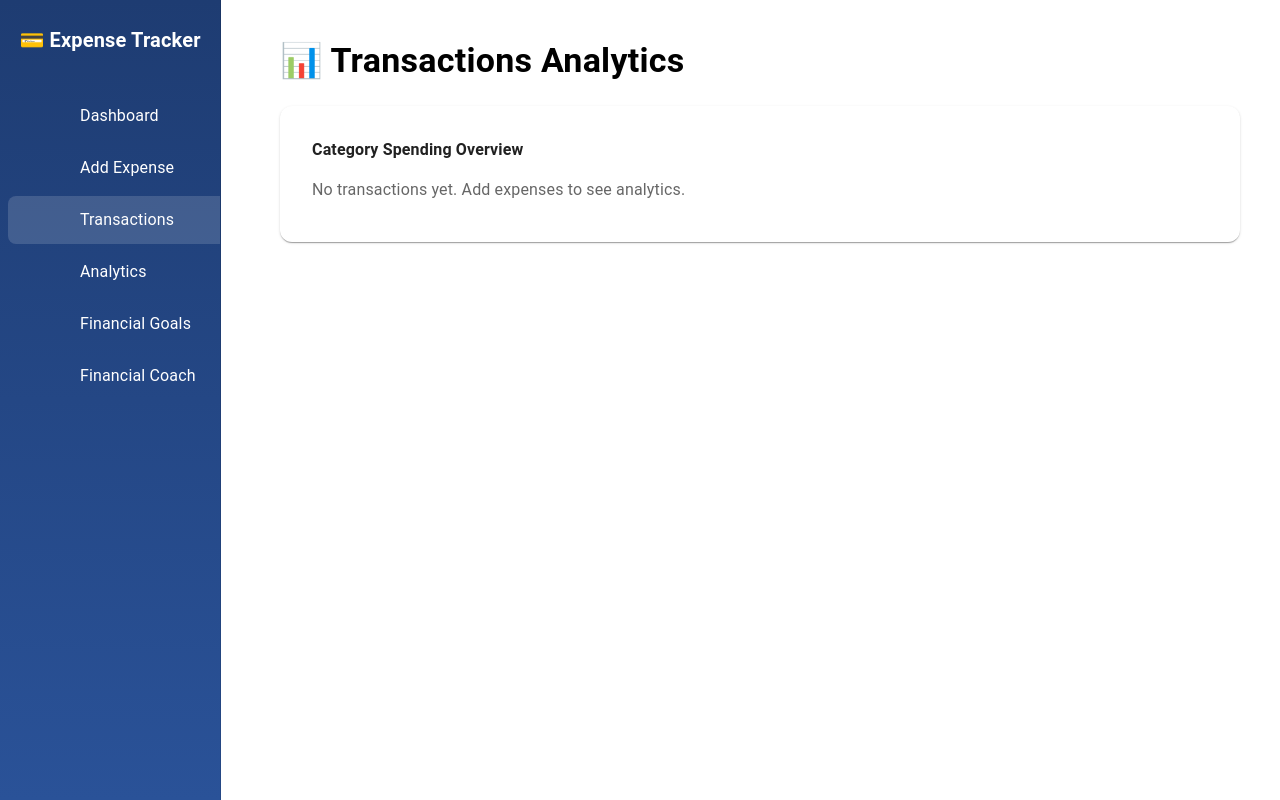
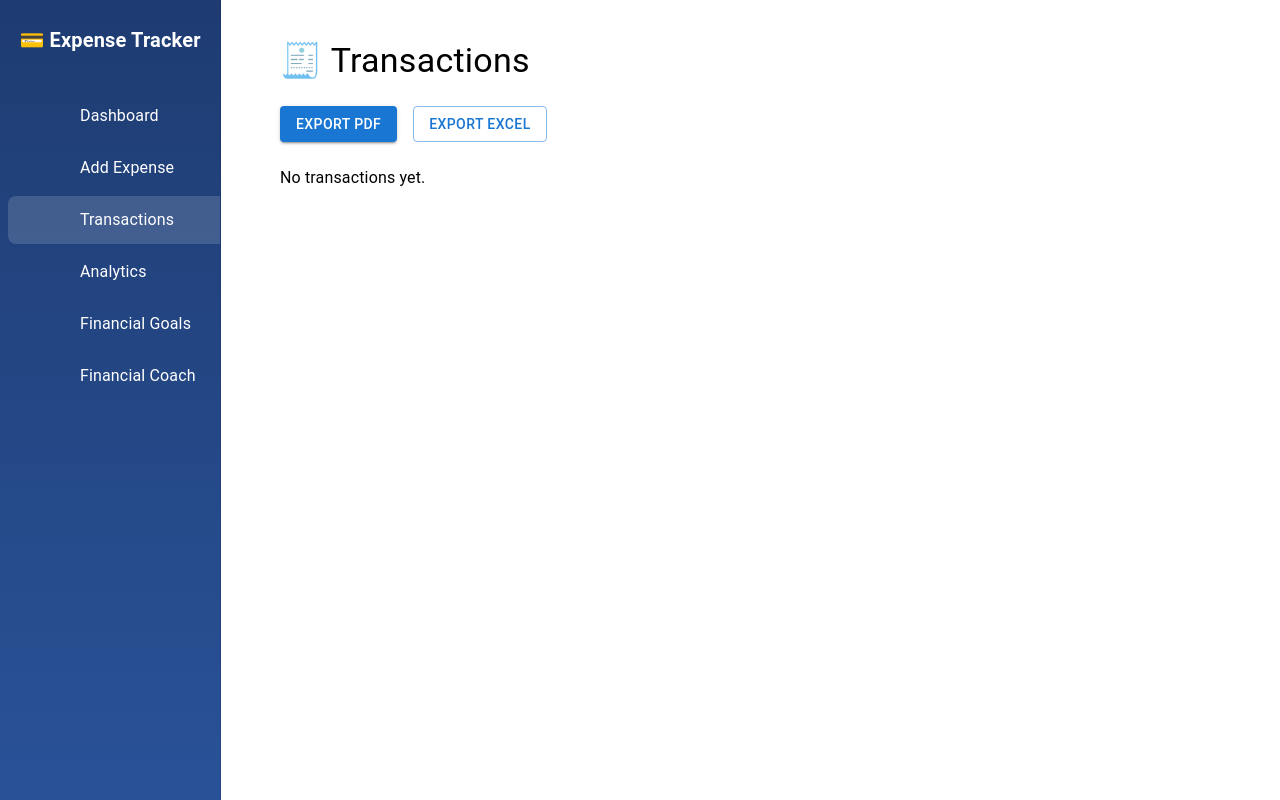
Before and after one commit to ShraddhaGadiwan/Expense-Tracker, a React (Create React App) app: page /transactions in a window 1280 px wide. Built offline with nearby package versions, Linux system fonts and the light colour scheme; some icons are missing.

Commit message:
Update UI

```diff
--- a/src/pages/Transactions.js
+++ b/src/pages/Transactions.js
@@ -1,60 +1,265 @@
-import { Card, CardContent, Typography, Box } from "@mui/material";
-import { PieChart, Pie, Cell, Tooltip, Legend, ResponsiveContainer } from "recharts";
+import { useState, useEffect } from "react";
+import {
+  Box,
+  Card,
+  CardContent,
+  Typography,
+  IconButton,
+  Dialog,
+  DialogTitle,
+  DialogContent,
+  DialogActions,
+  TextField,
+  Button,
+  Chip
+} from "@mui/material";
 
-const COLORS = ["#4caf50", "#2196f3", "#ff9800", "#f44336", "#9c27b0"];
+import DeleteIcon from "@mui/icons-material/Delete";
+import EditIcon from "@mui/icons-material/Edit";
 
-export default function Analytics({ expenses = [], budgets = {} }) {
-  const categories = ["Food", "Transport", "Shopping", "Bills", "Other"];
+import {
+  collection,
+  onSnapshot,
+  deleteDoc,
+  doc,
+  updateDoc,
+  query,
+  orderBy
+} from "firebase/firestore";
 
-  const data = categories.map((cat) => {
-    const total = expenses
-      .filter((e) => e.category === cat)
-      .reduce((sum, e) => sum + Number(e.amount || 0), 0);
-    return { name: cat, value: total };
-  });
+import { auth, db } from "../firebase/firebase";
 
-  const totalExpenses = data.reduce((sum, d) => sum + d.value, 0);
+import jsPDF from "jspdf";
+import * as XLSX from "xlsx";
 
+function Transactions({ expenses, setExpenses }) {
+  const [open, setOpen] = useState(false);
+  const [selected, setSelected] = useState(null);
+  const [editAmount, setEditAmount] = useState("");
+  const [editNotes, setEditNotes] = useState("");
+
+  // ================= LOAD FROM FIREBASE =================
+  useEffect(() => {
+    const user = auth.currentUser;
+    if (!user) return;
+
+    const q = query(
+      collection(db, "users", user.uid, "expenses"),
+      orderBy("createdAt", "desc")
+    );
+
+    const unsubscribe = onSnapshot(q, (snapshot) => {
+      const data = snapshot.docs.map((doc) => ({
+        id: doc.id,
+        ...doc.data()
+      }));
+
+      setExpenses(data);
+    });
+
+    return () => unsubscribe();
+  }, [setExpenses]);
+
+  // ================= DELETE =================
+  const handleDelete = async (id) => {
+    const user = auth.currentUser;
+    if (!user) return;
+
+    await deleteDoc(doc(db, "users", user.uid, "expenses", id));
+
+    setExpenses(expenses.filter((e) => e.id !== id));
+  };
+
+  // ================= EDIT =================
+  const handleEditOpen = (item) => {
+    setSelected(item);
+    setEditAmount(item.amount);
+    setEditNotes(item.notes || "");
+    setOpen(true);
+  };
+
+  const handleSave = async () => {
+    const user = auth.currentUser;
+    if (!user) return;
+
+    await updateDoc(
+      doc(db, "users", user.uid, "expenses", selected.id),
+      {
+        amount: Number(editAmount),
+        notes: editNotes
+      }
+    );
+
+    setExpenses(
+      expenses.map((e) =>
+        e.id === selected.id
+          ? { ...e, amount: editAmount, notes: editNotes }
+          : e
+      )
+    );
+
+    setOpen(false);
+  };
+
+  // ================= EXPORT PDF =================
+  const exportPDF = () => {
+    const pdf = new jsPDF();
+    const total = expenses.reduce(
+      (sum, e) => sum + Number(e.amount || 0),
+      0
+    );
+
+    pdf.text("Expense Report", 14, 15);
+    pdf.text(`Total: ₹${total}`, 14, 25);
+
+    let y = 40;
+    expenses.forEach((e, i) => {
+      pdf.text(`${i + 1}. ${e.category} - ₹${e.amount}`, 14, y);
+      y += 8;
+    });
+
+    pdf.save("expenses.pdf");
+  };
+
+  // ================= EXPORT EXCEL =================
+  const exportExcel = () => {
+    const ws = XLSX.utils.json_to_sheet(expenses);
+    const wb = XLSX.utils.book_new();
+    XLSX.utils.book_append_sheet(wb, ws, "Expenses");
+    XLSX.writeFile(wb, "expenses.xlsx");
+  };
+
+  // ================= UI =================
   return (
-    <Box sx={{ ml: { xs: 0, md: "240px" }, p: 3 }}>
-      <Typography variant="h4" fontWeight="bold" mb={3}>
-        📊 Transactions Analytics
+    <Box
+      sx={{
+        ml: { xs: 0, md: "240px" },   // Sidebar space only desktop
+        p: { xs: 2, md: 3 }
+      }}
+    >
+      {/* Title */}
+      <Typography variant="h4" mb={3}>
+        🧾 Transactions
       </Typography>
 
-      <Card sx={{ borderRadius: 3, p: 2 }}>
-        <CardContent>
-          <Typography fontWeight="bold" mb={2}>
-            Category Spending Overview
-          </Typography>
+      {/* Export Buttons */}
+      <Box
+        display="flex"
+        gap={2}
+        mb={3}
+        flexDirection={{ xs: "column", sm: "row" }}
+      >
+        <Button variant="contained" onClick={exportPDF}>
+          Export PDF
+        </Button>
 
-          {totalExpenses === 0 ? (
-            <Typography color="text.secondary" mt={2}>
-              No transactions yet. Add expenses to see analytics.
-            </Typography>
-          ) : (
-            <ResponsiveContainer width="100%" height={320}>
-              <PieChart>
-                <Pie
-                  data={data}
-                  dataKey="value"
-                  nameKey="name"
-                  cx="50%"
-                  cy="50%"
-                  outerRadius={110}
-                  label={({ name, value }) => `${name}: ₹${value}`}
+        <Button variant="outlined" onClick={exportExcel}>
+          Export Excel
+        </Button>
+      </Box>
+
+      {/* No Data */}
+      {expenses.length === 0 ? (
+        <Typography>No transactions yet.</Typography>
+      ) : (
+        expenses.map((item) => (
+          <Card key={item.id} sx={{ mb: 2 }}>
+            <CardContent
+              sx={{
+                display: "flex",
+                justifyContent: "space-between",
+                flexDirection: { xs: "column", sm: "row" },
+                gap: 2
+              }}
+            >
+              {/* Left Side */}
+              <Box>
+                <Chip label={item.category} size="small" />
+
+                <Typography fontWeight="bold">
+                  ₹{item.amount}
+                </Typography>
+
+                <Typography fontSize={13}>
+                  {item.date}{" "}
+                  {item.notes && `• ${item.notes}`}
+                </Typography>
+              </Box>
+
+              {/* Actions */}
+              <Box>
+                <IconButton
+                  onClick={() => handleEditOpen(item)}
                 >
-                  {data.map((entry, index) => (
-                    <Cell key={index} fill={COLORS[index % COLORS.length]} />
-                  ))}
-                </Pie>
+                  <EditIcon />
+                </IconButton>
 
-                <Tooltip formatter={(value) => `₹${value}`} />
-                <Legend />
-              </PieChart>
-            </ResponsiveContainer>
-          )}
-        </CardContent>
-      </Card>
+                <IconButton
+                  color="error"
+                  onClick={() =>
+                    handleDelete(item.id)
+                  }
+                >
+                  <DeleteIcon />
+                </IconButton>
+              </Box>
+            </CardContent>
+          </Card>
+        ))
+      )}
+
+      {/* ================= EDIT DIALOG ================= */}
+      <Dialog
+        open={open}
+        onClose={() => setOpen(false)}
+        fullWidth
+        maxWidth="sm"
+      >
+        <DialogTitle>Edit Expense</DialogTitle>
+
+        <DialogContent
+          sx={{
+            display: "flex",
+            flexDirection: "column",
+            gap: 2,
+            mt: 1
+          }}
+        >
+          <TextField
+            label="Amount"
+            type="number"
+            value={editAmount}
+            onChange={(e) =>
+              setEditAmount(e.target.value)
+            }
+          />
+
+          <TextField
+            label="Notes"
+            value={editNotes}
+            onChange={(e) =>
+              setEditNotes(e.target.value)
+            }
+          />
+        </DialogContent>
+
+        <DialogActions>
+          <Button
+            onClick={() => setOpen(false)}
+          >
+            Cancel
+          </Button>
+
+          <Button
+            variant="contained"
+            onClick={handleSave}
+          >
+            Save
+          </Button>
+        </DialogActions>
+      </Dialog>
     </Box>
   );
 }
+
+export default Transactions;
```
